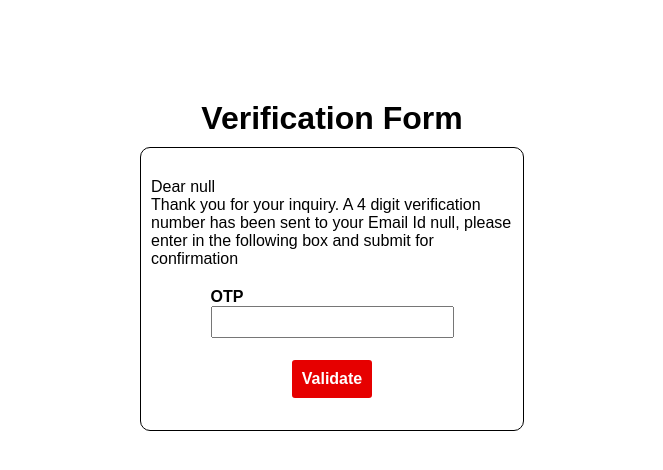
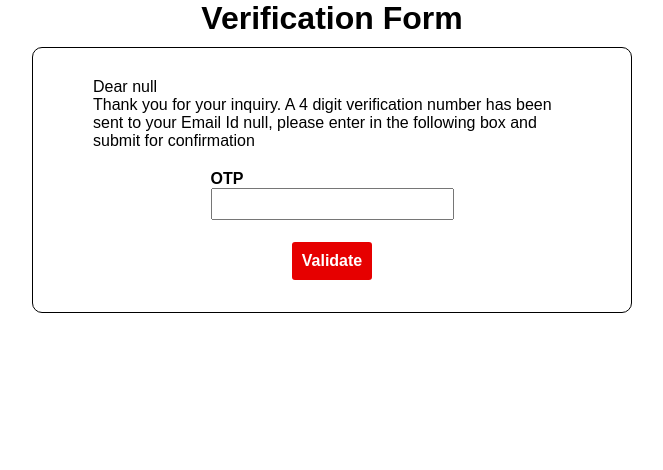
Before and after one commit to Ashu4999/Pixel6Assignment.github.io, a plain HTML site: page verification.html in a window 1280 px wide. Shown: the whole page, without its empty margins (308-971 px from the left). Drawn offline with Linux system fonts and the light colour scheme.

Commit message:
Third Commit

```diff
--- a/index.css
+++ b/index.css
@@ -17,12 +17,17 @@ body{
 
 
 .form{
-    width: 30%;
+    width: auto;
     position: absolute;
-    top: 100px;
+    top: 0px;
 }
 
-@media(max-width:1200px){
+.verification-form{
+    width: 600px;
+    position: absolute;
+    top: 0px;
+}
+/* @media(max-width:1200px){
     .form{
         width: 40%;
     }
@@ -33,13 +38,14 @@ body{
         width: 45%;
     }
 }
-
+*/
 @media(max-width:768px){
     .form{
-        width: 50%;
+        position: absolute;
+        top: 80px;
     }
 }
-
+/*
 @media(max-width:576px){
     .form{
         width: 60%;
@@ -50,7 +56,7 @@ body{
     .form{
         width: 80%;
     }
-}
+} */
 
 .form-title{
     text-align: center;
@@ -64,7 +70,7 @@ body{
     align-items: center;
     border: 1px solid black;
     border-radius: 10px;
-    padding: 20px 0;
+    padding: 20px 50px;
 }
 
 .input-row{
--- a/verification.html
+++ b/verification.html
@@ -57,7 +57,7 @@
     </head>
     <body onload="getUserDetails()">
         <div class="container">
-            <div class="form">
+            <div class="verification-form">
                 <div class="form-title">
                     <h1>Verification Form</h1>
                 </div>
```
